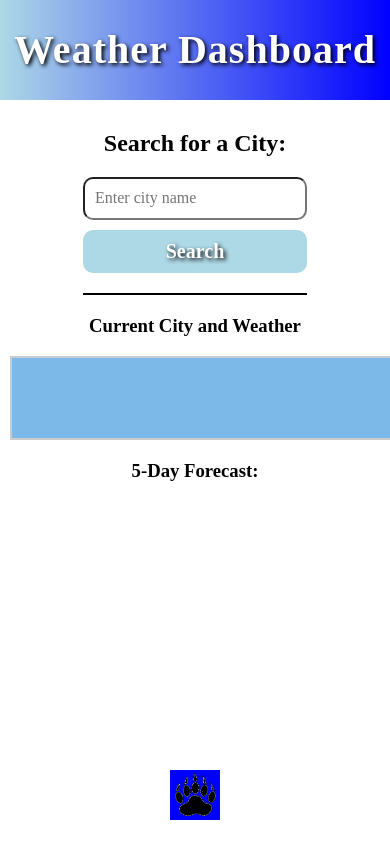
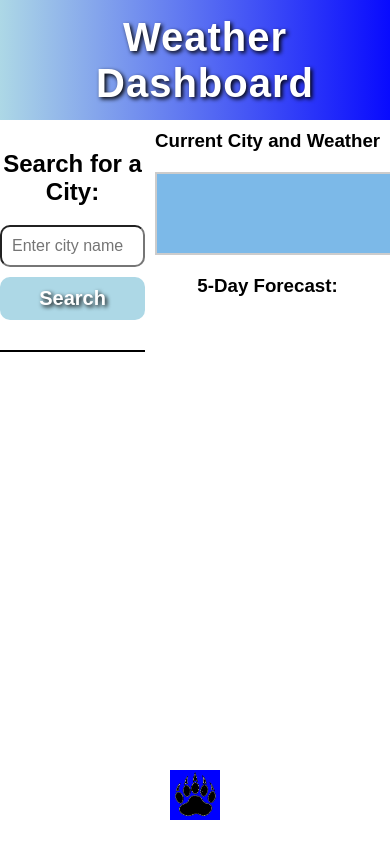
Before and after one commit to SlemJosh/weather-dashboard, a plain HTML site: page index.html in a window 390 px wide. Shown: the top 844 px of the page. Drawn offline with nearby package versions, Linux system fonts and the light colour scheme.

Commit message:
Cleaned up the code and consolidated a lot of the same style choices that were being applied to multiple classes.

```diff
--- a/assets/css/style.css
+++ b/assets/css/style.css
@@ -1,15 +1,23 @@
 /* Things to apply to the entire body */
 body {
+    margin: 0;
+    padding: 0;
+    font-family: Arial, sans-serif;
+}
 
+/* Consolidating certain styles */
+#header, #footer {
+    text-align: center;
+    background-color: #7CB9E8;
+    color: white;
+    padding: 10px;
 }
 
 /* Header Box */
 #header {
     display: flex;
     align-items: center;
-    text-align: center;
     justify-content: center;
-    color: white;
     font-size: 24px; /* Adjust the font size as needed */
     font-weight: bold;
     text-shadow: 2px 2px 4px rgba(0, 0, 0, 1); /* Adjust shadow values as needed */
@@ -36,7 +44,7 @@ body {
     margin-top: 10px;
 }
 
-#citySearch {
+#citySearch, #citiesSearched {
     display: flex;
     flex-direction: column;
     align-items: center;
@@ -45,7 +53,7 @@ body {
 }
 
 /*We want both our search text input field and our button to take up their own lines. So we set the width to 100% and also add box-sizing so that they are consistent with each other.*/
-#searchInput {
+#searchInput, #searchBtn {
     width: 100%;
     padding: 10px;
     margin-bottom: 10px;
@@ -54,14 +62,11 @@ body {
 }
 
 #searchBtn {
-    width: 100%;
     background-color: lightblue;
     color: white;
     font-weight: bold;
     text-shadow: 2px 2px 4px rgba(0, 0, 0, 1);
     border: none;
-    border-radius: 10px;
-    padding: 10px;
     font-size: 20px;
     cursor: pointer;
     transition: background-color 0.4s;
@@ -80,18 +85,6 @@ body {
     align-items: center;
     justify-content: center;
     margin-top: 20px;
-
-
-}
-
-#citiesSearched {
-    display: flex;
-    flex-direction: column;
-    align-items: center;
-    justify-content: flex-start;
-    width: 100%;
-    margin-top: 10px;
-
 }
 
 #citiesSearched button{
@@ -108,6 +101,7 @@ body {
 #citiesSearched button:hover{
     background-color: #CCCCFF;
 }
+
 #weatherContainer {
     display: flex;
     flex-direction: column;
@@ -137,16 +131,13 @@ body {
 }
 
 /* I want the name/date to be next to the weather icon we will pull from the API*/
-#todayCityname  {
+#todayCityname, #weatherIcon {
     display:inline-block;
     vertical-align: middle;
 }
 
 #weatherIcon {
-    display: inline-block;
-    vertical-align:middle;
     margin-left: 10px;
-
 }
 
 #forecast h3 {
@@ -169,6 +160,7 @@ body {
 .forecast-hidden {
     display: none;
 }
+
 /*Footer Styling.  Want the image to be centered and to keep it at the bottom of the screen.*/
 #footer{
     position: fixed;
@@ -191,25 +183,8 @@ body {
       font-size: 20px;
     }
 
-    #pageContainer {
-      flex-direction: column;
-      align-items: center;
-    }
-
-    #citySearch {
-      width: 100%;
-    }
-
-    #weatherContainer {
-      width: 100%;
-    }
-
-    #currentWeather {
-      width: 100%;
-    }
-
-    #forecast {
-      width: 100%;
+    #pageContainer, #citySearch, #weatherContainer, #currentWeather, #forecast {
+      width: 100%
     }
 
   }
```
